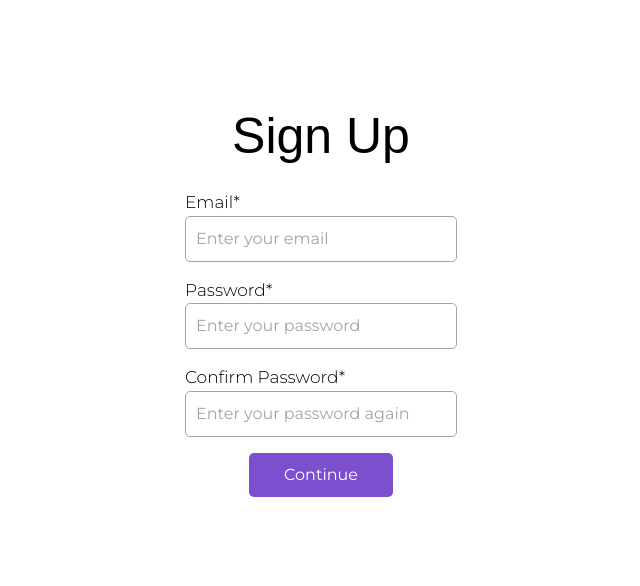
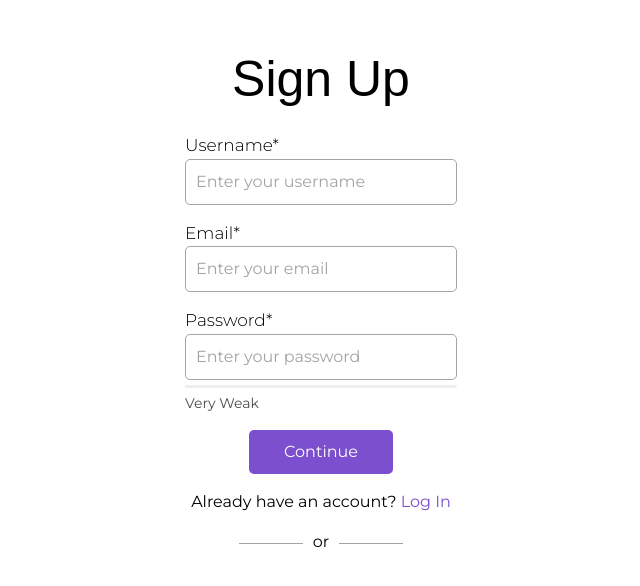
Before and after one commit to Vedmid20/kairos, a Next.js app: page /sign-up in a window 1280 px wide. Shown: the part 118-704 px from the top of the page, without its empty margins (319-959 px from the left). Built offline with nearby package versions, Linux system fonts and the light colour scheme; a web font is replaced by a local one.

Commit message:
Add password strength checker

```diff
--- a/package.json
+++ b/package.json
@@ -10,10 +10,12 @@
   },
   "dependencies": {
     "next": "15.1.5",
+    "next-auth": "^4.24.11",
     "react": "^19.0.0",
     "react-dom": "^19.0.0",
     "react-hook-form": "^7.54.2",
-    "sass": "^1.83.4"
+    "sass": "^1.83.4",
+    "zxcvbn": "^4.4.2"
   },
   "devDependencies": {
     "@babel/preset-typescript": "^7.26.0",
--- a/src/app/layout.tsx
+++ b/src/app/layout.tsx
@@ -1,10 +1,9 @@
-// app/layout.tsx
 import React from 'react';
-import './styles/globals.scss';  // Підключення глобальних стилів
+import './styles/globals.scss';
 
 export default function RootLayout({ children }: { children: React.ReactNode }) {
   return (
-    <html lang="uk">
+    <html lang="en">
       <head>
         <meta charSet="UTF-8" />
         <meta name="viewport" content="width=device-width, initial-scale=1" />
--- a/src/app/log-in/log-in.scss
+++ b/src/app/log-in/log-in.scss
@@ -41,4 +41,20 @@ main{
     font-weight: 300;
     font-family: 'Montserrat', sans-serif;
   }
+  .link{
+    color: $purple;
+    &:hover{
+      color: $light-purple;
+    }
+  }
+  .oauth{
+    display: flex;
+    gap: 10px;
+    div{
+      background-color: $light-grey;
+      width: 4rem;
+      height: 1px;
+      margin-top: .8rem;
+    }
+  }
 }
--- a/src/app/sign-up/page.tsx
+++ b/src/app/sign-up/page.tsx
@@ -2,29 +2,73 @@
 
 import React, { useState } from 'react';
 import { useForm } from 'react-hook-form';
+import Link from 'next/link';
+import zxcvbn from 'zxcvbn';
 import './sign-up.scss';
 import '../styles/globals.scss';
 
 const SignUpPage = () => {
   const { register, handleSubmit, formState: { errors } } = useForm();
-  const [signUpError, setLoginError] = useState<string | null>(null);
+  const [signUpError, setSignUpError] = useState<string | null>(null);
+  const [passwordStrength, setPasswordStrength] = useState(0);
+  const [password, setPassword] = useState('');
 
-  const onSubmit = (data: { email: string; password: string; confirmPassword: string }) => {
-    if ( data.email, data.password && data.confirmPassword === data.password) {
-      alert('Registration successful!');
+  const handlePasswordChange = (e: React.ChangeEvent<HTMLInputElement>) => {
+    const newPassword = e.target.value;
+    setPassword(newPassword);
+    const result = zxcvbn(newPassword);
+    setPasswordStrength(result.score)
+  };
+
+  const onSubmit = (data: { email: string; password: string; username: string }) => {
+    if (data.password) {
+      alert('Sign Up successful!');
     } else {
-      setLoginError('Invalid data');
+      setSignUpError('Passwords do not match');
+    }
+  };
+
+  const strengthLevels = [
+    'Very Weak',
+    'Weak',
+    'Normal',
+    'Good',
+    'Strong'
+  ];
+
+  const getStrengthColor = (strength: number) => {
+    switch (strength) {
+      case 1:
+        return '#9f88cb';
+      case 2:
+        return '#9275c8';
+      case 3:
+        return '#8b68cd';
+      case 4:
+        return '#7b4fcd';
+      default:
+        return 'grey';
     }
   };
 
   return (
-    <>
     <main>
       <div className="container mx-auto p-4">
-            <div className="form grid grid-cols-1 sm:grid-cols-1 md:grid-cols-1 lg:grid-cols-1 gap-4">
-            {signUpError && <p className="error">{signUpError}</p>}
+        <div className="form">
           <form onSubmit={handleSubmit(onSubmit)}>
             <h1>Sign Up</h1>
+
+            <div className="form-group">
+              <label htmlFor="username">Username*</label>
+              <br />
+              <input
+                id="username"
+                type="username"
+                {...register('username', { required: 'Required' })}
+                placeholder='Enter your username'
+              />
+              {errors.username && <p className="error">{errors.username.message}</p>}
+            </div>
 
             <div className="form-group">
               <label htmlFor="email">Email*</label>
@@ -46,28 +90,38 @@ const SignUpPage = () => {
                 type="password"
                 {...register('password', { required: 'Required' })}
                 placeholder='Enter your password'
+                value={password}
+                onChange={handlePasswordChange}
               />
               {errors.password && <p className="error">{errors.password.message}</p>}
+
+              <div className="password-strength">
+                <div
+                  className="strength-bar"
+                  style={{
+                    width: `${(passwordStrength / 4) * 100}%`,
+                    backgroundColor: getStrengthColor(passwordStrength),
+                  }}
+                ></div>
+              </div>
+              <div className="strength-text">
+                {strengthLevels[passwordStrength]}
+              </div>
             </div>
 
-                <div className="form-group">
-                <label htmlFor="passwordConfirm">Confirm Password*</label>
-                <br />
-                <input
-                    id="passwordConfirm"
-                    type="password"
-                    {...register('password', { required: 'Required' })}
-                    placeholder='Enter your password again'
-                />
-                {errors.password && <p className="error">{errors.password.message}</p>}
-                </div>
 
             <button type="submit">Continue</button>
+            <h5>Already have an account? <Link href="/log-in" className='link'>Log In</Link></h5>
+
+            <div className="oauth">
+              <div></div>
+              <p>or</p>
+              <div></div>
+            </div>
           </form>
         </div>
       </div>
     </main>
-    </>
   );
 };
 
--- a/src/app/sign-up/sign-up.scss
+++ b/src/app/sign-up/sign-up.scss
@@ -41,4 +41,41 @@ main{
     font-weight: 300;
     font-family: 'Montserrat', sans-serif;
   }
+  .link{
+    color: $purple;
+    &:hover{
+      color: $light-purple;
+    }
+  }
+  .oauth{
+    display: flex;
+    gap: 10px;
+    div{
+      background-color: $light-grey;
+      width: 4rem;
+      height: 1px;
+      margin-top: .8rem;
+    }
+  }
+
+  .password-strength {
+    width: 100%;
+    height: .2rem;
+    background-color: #eee;
+    border-radius: 5px;
+    margin-top: 5px;
+  }
+
+  .strength-bar {
+    height: 100%;
+    border-radius: 10px;
+    transition: width 0.3s ease;
+  }
+
+  .strength-text {
+    margin-top: 5px;
+    font-size: 14px;
+    color: $grey;
+  }
+
 }
```
Also changed, not shown: src/app/log-in/page.tsx (+8 -2 lines), zxcvbn.d.ts (added, +13 -0 lines), 1 other file (tests, documents, lock files or other folders). Lines whose indentation alone changed are shown as unchanged.
